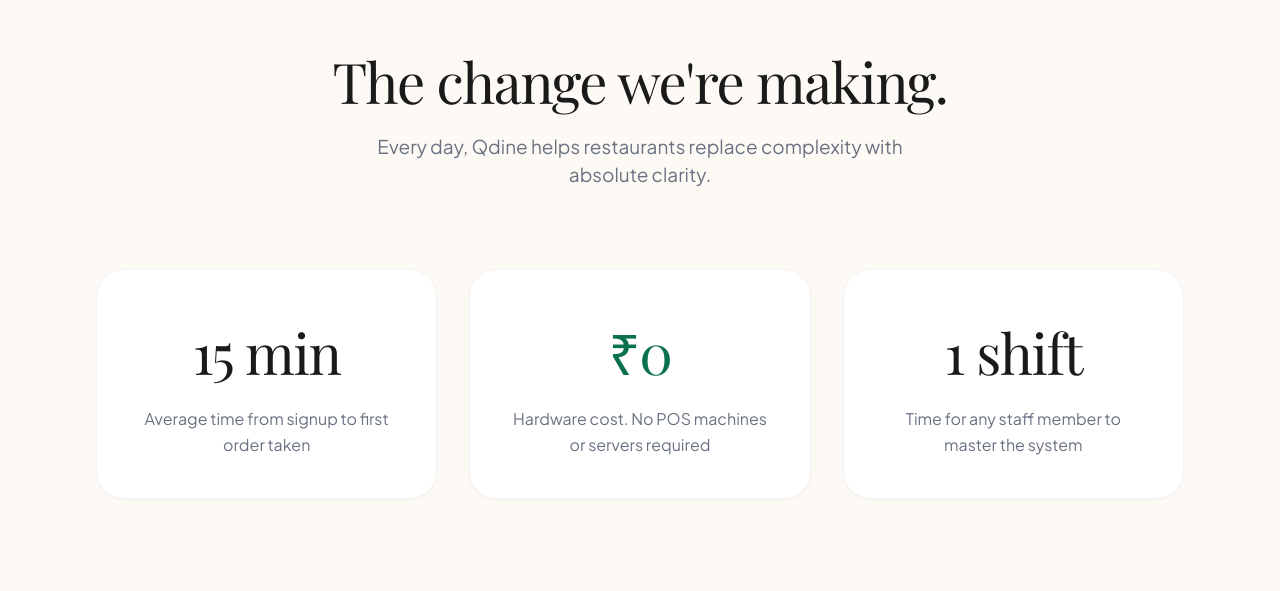
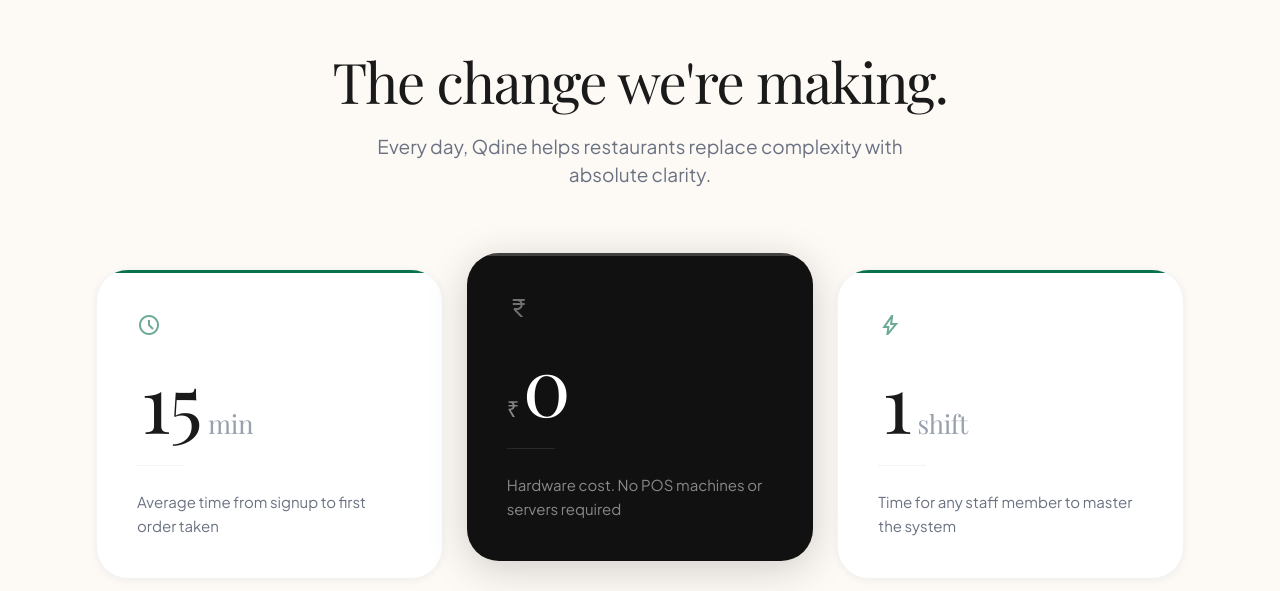
Before and after one commit to anaghrajeev/qdine-website-online, a Next.js app: page /mission in a window 1280 px wide. Shown: the part 2209-2800 px from the top of the page. Built offline with nearby package versions, Linux system fonts and the light colour scheme; a web font is replaced by a local one.

Commit message:
mission: animated stats section with count-up, dark middle card, icons, hover lift

```diff
--- a/src/app/mission/page.tsx
+++ b/src/app/mission/page.tsx
@@ -1,6 +1,7 @@
 import Link from 'next/link';
 import Image from 'next/image';
 import type { Metadata } from 'next';
+import MissionStats from '@/components/MissionStats';
 
 export const metadata: Metadata = {
   title: "Our Mission",
@@ -108,33 +109,7 @@ export default function Page() {
         </section>
 
         {/* THE IMPACT */}
-        <section className="max-w-6xl mx-auto px-4 sm:px-6 lg:px-8 py-20 sm:py-32">
-            <div className="reveal-on-scroll relative">
-                <div className="text-center mb-16 sm:mb-20">
-                    <h2 className="font-serif text-[32px] sm:text-[40px] md:text-[56px] text-[#1a1a1a] tracking-tight leading-[1.1] mb-5">
-                        The change we&apos;re making.
-                    </h2>
-                    <p className="text-[17px] sm:text-[19px] text-gray-500 font-normal max-w-xl mx-auto">
-                        Every day, Qdine helps restaurants replace complexity with absolute clarity.
-                    </p>
-                </div>
-
-                <div className="grid grid-cols-1 md:grid-cols-3 gap-6 sm:gap-8 text-center">
-                    <div className="reveal-on-scroll bg-white rounded-[24px] sm:rounded-[28px] p-8 sm:p-10 border border-gray-100 shadow-[0_1px_3px_rgba(0,0,0,0.04)] flex flex-col items-center">
-                        <div className="text-[44px] sm:text-[56px] font-serif text-[#1a1a1a] tracking-tight mb-3">15 min</div>
-                        <p className="text-[15px] sm:text-[16px] text-gray-500 font-normal leading-relaxed">Average time from signup to first order taken</p>
-                    </div>
-                    <div className="reveal-on-scroll bg-white rounded-[24px] sm:rounded-[28px] p-8 sm:p-10 border border-gray-100 shadow-[0_1px_3px_rgba(0,0,0,0.04)] flex flex-col items-center" style={{ transitionDelay: '100ms' }}>
-                        <div className="text-[44px] sm:text-[56px] font-serif text-[#0a714e] tracking-tight mb-3">₹0</div>
-                        <p className="text-[15px] sm:text-[16px] text-gray-500 font-normal leading-relaxed">Hardware cost. No POS machines or servers required</p>
-                    </div>
-                    <div className="reveal-on-scroll bg-white rounded-[24px] sm:rounded-[28px] p-8 sm:p-10 border border-gray-100 shadow-[0_1px_3px_rgba(0,0,0,0.04)] flex flex-col items-center" style={{ transitionDelay: '200ms' }}>
-                        <div className="text-[44px] sm:text-[56px] font-serif text-[#1a1a1a] tracking-tight mb-3">1 shift</div>
-                        <p className="text-[15px] sm:text-[16px] text-gray-500 font-normal leading-relaxed">Time for any staff member to master the system</p>
-                    </div>
-                </div>
-            </div>
-        </section>
+        <MissionStats />
 
         {/* TEAM NOTE */}
         <section className="max-w-4xl mx-auto px-4 sm:px-6 lg:px-8 py-20 sm:py-32 reveal-on-scroll">
--- /dev/null
+++ b/src/components/MissionStats.tsx
@@ -0,0 +1,169 @@
+'use client';
+
+import { useEffect, useRef, useState } from 'react';
+
+function useCountUp(target: number, duration: number, triggered: boolean) {
+  const [count, setCount] = useState(0);
+
+  useEffect(() => {
+    if (!triggered || target === 0) {
+      if (target === 0) setCount(0);
+      return;
+    }
+    let startTime: number | null = null;
+    const step = (timestamp: number) => {
+      if (!startTime) startTime = timestamp;
+      const progress = Math.min((timestamp - startTime) / duration, 1);
+      // ease-out cubic
+      const eased = 1 - Math.pow(1 - progress, 3);
+      setCount(Math.floor(eased * target));
+      if (progress < 1) requestAnimationFrame(step);
+    };
+    requestAnimationFrame(step);
+  }, [triggered, target, duration]);
+
+  return count;
+}
+
+interface StatCardProps {
+  icon: string;
+  value: number;
+  suffix: string;
+  prefix?: string;
+  label: string;
+  dark?: boolean;
+  delay?: number;
+  triggered: boolean;
+}
+
+function StatCard({ icon, value, suffix, prefix = '', label, dark = false, delay = 0, triggered }: StatCardProps) {
+  const count = useCountUp(value, 1400, triggered);
+
+  return (
+    <div
+      className={`
+        group relative flex flex-col rounded-[28px] sm:rounded-[32px] overflow-hidden
+        transition-all duration-500 ease-out cursor-default
+        hover:-translate-y-2 hover:shadow-2xl
+        ${dark
+          ? 'bg-[#111111] shadow-[0_8px_40px_rgba(0,0,0,0.18)]'
+          : 'bg-white border border-gray-100 shadow-[0_2px_8px_rgba(0,0,0,0.05)]'
+        }
+      `}
+      style={{ transitionDelay: `${delay}ms` }}
+    >
+      {/* Top accent bar */}
+      <div className={`h-[3px] w-full ${dark ? 'bg-white/20' : 'bg-[#0a714e]'}`} />
+
+      <div className="flex flex-col flex-1 p-8 sm:p-10">
+        {/* Icon */}
+        <span
+          className={`material-symbols-outlined text-[28px] mb-6 ${dark ? 'text-white/40' : 'text-[#0a714e]/60'}`}
+        >
+          {icon}
+        </span>
+
+        {/* Stat number */}
+        <div className={`font-serif tracking-tight leading-none mb-auto ${dark ? 'text-white' : 'text-[#1a1a1a]'}`}>
+          <span className={`text-[20px] sm:text-[22px] font-serif mr-1 ${dark ? 'text-white/50' : 'text-[#0a714e]'}`}>
+            {prefix}
+          </span>
+          <span className="text-[64px] sm:text-[80px]">
+            {value === 0 ? '0' : count}
+          </span>
+          <span className={`text-[22px] sm:text-[26px] ml-1.5 font-serif ${dark ? 'text-white/60' : 'text-gray-400'}`}>
+            {suffix}
+          </span>
+        </div>
+
+        {/* Divider */}
+        <div className={`my-6 h-px w-12 ${dark ? 'bg-white/10' : 'bg-gray-100'}`} />
+
+        {/* Label */}
+        <p className={`text-[14px] sm:text-[15px] leading-relaxed font-normal ${dark ? 'text-white/50' : 'text-gray-500'}`}>
+          {label}
+        </p>
+      </div>
+    </div>
+  );
+}
+
+export default function MissionStats() {
+  const ref = useRef<HTMLDivElement>(null);
+  const [triggered, setTriggered] = useState(false);
+
+  useEffect(() => {
+    const el = ref.current;
+    if (!el) return;
+    const observer = new IntersectionObserver(
+      ([entry]) => {
+        if (entry.isIntersecting) {
+          setTriggered(true);
+          observer.disconnect();
+        }
+      },
+      { threshold: 0.25 }
+    );
+    observer.observe(el);
+    return () => observer.disconnect();
+  }, []);
+
+  return (
+    <section className="max-w-6xl mx-auto px-4 sm:px-6 lg:px-8 py-20 sm:py-32">
+      <div className="text-center mb-16 sm:mb-20">
+        <h2 className="font-serif text-[32px] sm:text-[40px] md:text-[56px] text-[#1a1a1a] tracking-tight leading-[1.1] mb-5">
+          The change we&apos;re making.
+        </h2>
+        <p className="text-[17px] sm:text-[19px] text-gray-500 font-normal max-w-xl mx-auto">
+          Every day, Qdine helps restaurants replace complexity with absolute clarity.
+        </p>
+      </div>
+
+      <div ref={ref} className="grid grid-cols-1 md:grid-cols-3 gap-5 sm:gap-6">
+        <div
+          className="reveal-on-scroll"
+          style={{ transitionDelay: '0ms' }}
+        >
+          <StatCard
+            icon="schedule"
+            value={15}
+            suffix="min"
+            label="Average time from signup to first order taken"
+            delay={0}
+            triggered={triggered}
+          />
+        </div>
+
+        <div
+          className="reveal-on-scroll md:-translate-y-4"
+          style={{ transitionDelay: '120ms' }}
+        >
+          <StatCard
+            icon="currency_rupee"
+            value={0}
+            prefix="₹"
+            suffix=""
+            label="Hardware cost. No POS machines or servers required"
+            dark
+            delay={120}
+            triggered={triggered}
+          />
+        </div>
+
+        <div
+          className="reveal-on-scroll"
+          style={{ transitionDelay: '240ms' }}
+        >
+          <StatCard
+            icon="bolt"
+            value={1}
+            suffix="shift"
+            label="Time for any staff member to master the system"
+            delay={240}
+            triggered={triggered}
+          />
+        </div>
+      </div>
+    </section>
+  );
+}
```
